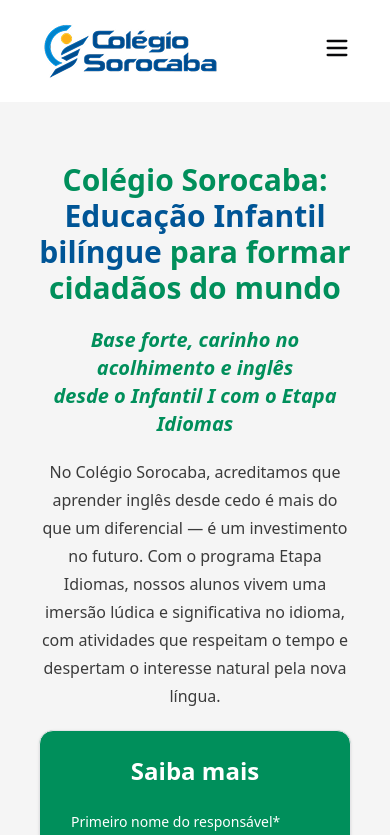
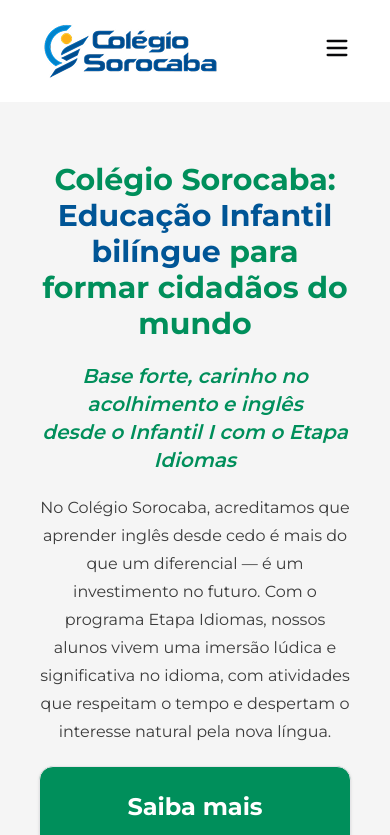
Before and after one commit to SistemaEtapa/colegio-sorocaba-infantil-bilingue, a Next.js app: page / in a window 390 px wide. Shown: the top 835 px of the page. Built offline with nearby package versions, Linux system fonts and the light colour scheme.

Commit message:
refactor: alterando fonte para monteserrat

```diff
--- a/src/app/components/HeroSection/HeroSection.tsx
+++ b/src/app/components/HeroSection/HeroSection.tsx
@@ -16,7 +16,7 @@
             </span> para formar cidadãos do mundo
           </h1>
 
-          <h2 className="italic text-xl md:text-3xl text-[#008F5B] font-semibold">
+          <h2 className="italic text-xl md:text-2xl text-[#008F5B] font-semibold">
             Base forte, carinho no acolhimento e inglês <br /> desde o Infantil I com o Etapa Idiomas
           </h2>
 
--- a/src/app/components/SchoolCurriculumSection.tsx
+++ b/src/app/components/SchoolCurriculumSection.tsx
@@ -85,7 +85,7 @@
               <Card className="py-10">
                 <CardContent className="flex flex-col gap-5 justify-center items-center text-[#005596]">
                   {card.icon}
-                  <span className="text-lg">{card.title}</span>
+                  <span>{card.title}</span>
                 </CardContent>
               </Card>
             </SwiperSlide>
--- a/src/app/globals.css
+++ b/src/app/globals.css
@@ -6,8 +6,7 @@
 @theme inline {
   --color-background: var(--background);
   --color-foreground: var(--foreground);
-  --font-sans: var(--font-geist-sans);
-  --font-mono: var(--font-geist-mono);
+  --font-sans: var(--font-montserrat);
   --color-sidebar-ring: var(--sidebar-ring);
   --color-sidebar-border: var(--sidebar-border);
   --color-sidebar-accent-foreground: var(--sidebar-accent-foreground);
@@ -44,6 +43,7 @@
 }
 
 :root {
+  --font-montserrat: 'Montserrat', sans-serif;
   --radius: 0.625rem;
   --background: oklch(1 0 0);
   --foreground: oklch(0.141 0.005 285.823);
--- a/src/app/layout.tsx
+++ b/src/app/layout.tsx
@@ -1,22 +1,20 @@
 import type { Metadata } from "next";
-import { Geist, Geist_Mono } from "next/font/google";
+import { Montserrat } from "next/font/google";
 import "./globals.css";
-import { Analytics } from "@vercel/analytics/next"
+import { Analytics } from "@vercel/analytics/next";
 
-const geistSans = Geist({
-  variable: "--font-geist-sans",
+const montserrat = Montserrat({
+  variable: "--font-montserrat",
   subsets: ["latin"],
-});
-
-const geistMono = Geist_Mono({
-  variable: "--font-geist-mono",
-  subsets: ["latin"],
+  weight: ["400", "500", "600", "700"],
+  display: "swap",
 });
 
 export const metadata: Metadata = {
   title: "Educação Infantil Bilíngue | Colégio Sorocaba",
-  description: "Colégio Sorocaba: Educação Infantil bilíngue com acolhimento e ensino de inglês desde cedo, utilizando o programa Etapa Idiomas para formar cidadãos do mundo preparados para o futuro.",
-  icons: 'logo-sorocaba-branco.png'
+  description:
+    "Colégio Sorocaba: Educação Infantil bilíngue com acolhimento e ensino de inglês desde cedo, utilizando o programa Etapa Idiomas para formar cidadãos do mundo preparados para o futuro.",
+  icons: "logo-sorocaba-branco.png",
 };
 
 export default function RootLayout({
@@ -27,7 +25,7 @@
   return (
     <html lang="pt-BR" className="!scroll-smooth">
       <body
-        className={`${geistSans.variable} ${geistMono.variable} antialiased`}
+        className={`${montserrat.variable} antialiased`}
       >
         {children}
       </body>
```
